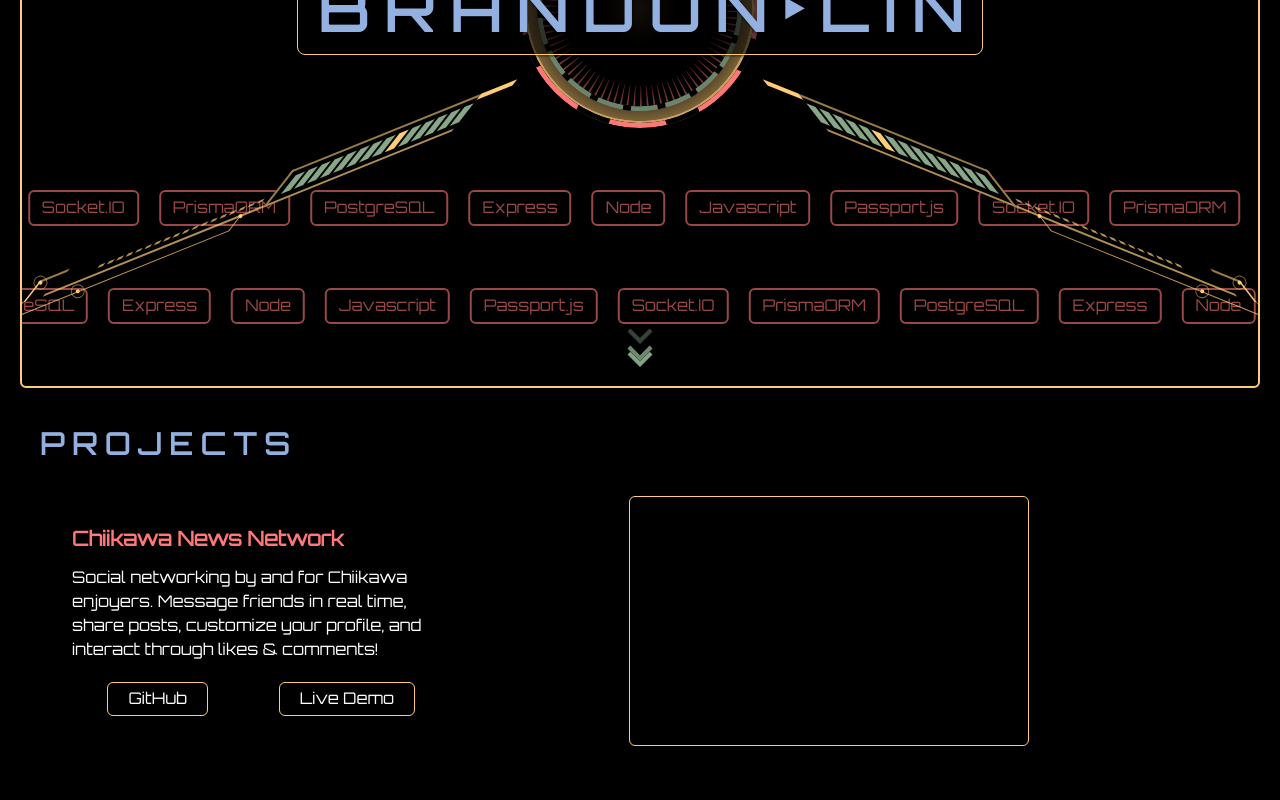
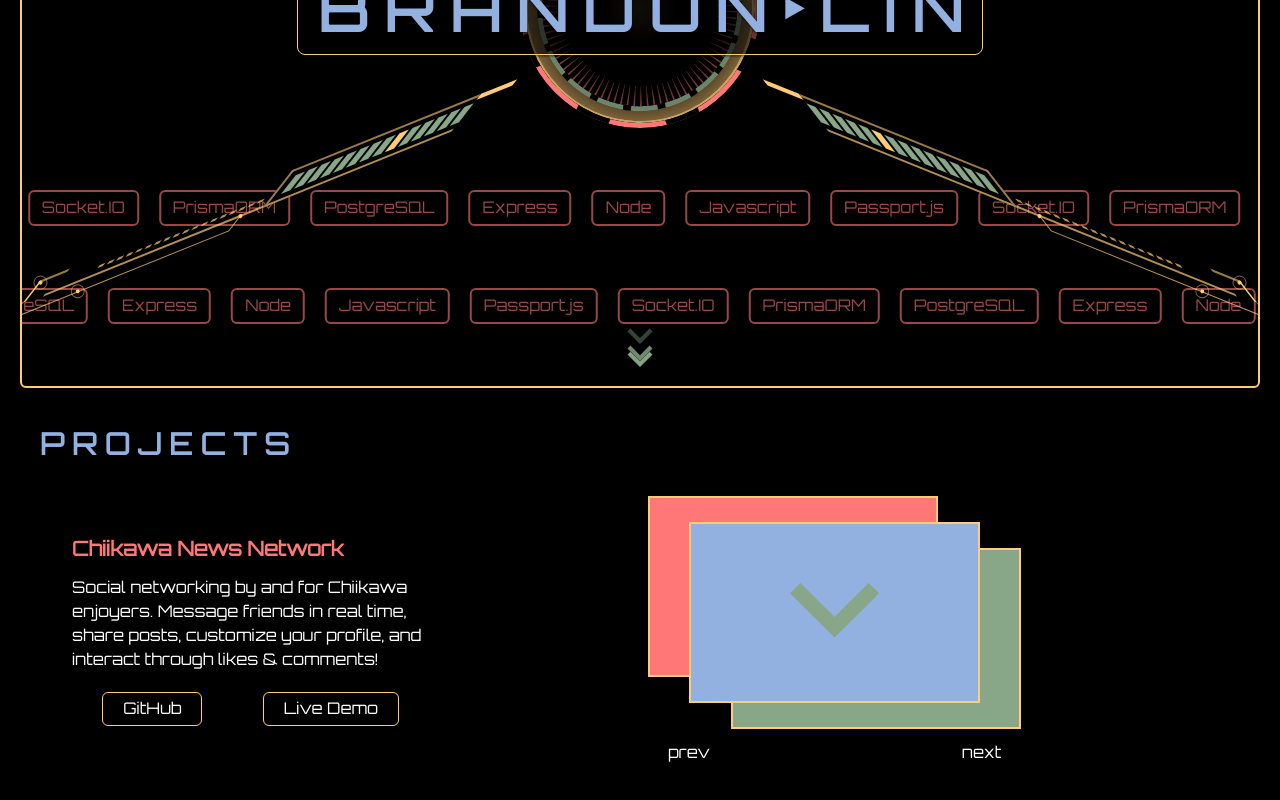
Before and after one commit to JellyRollJunior/personal-website, a React (Vite) app in the folder client/: page / in a window 1280 px wide. Shown: the part 392-1192 px from the top of the page. Built offline with nearby package versions, Linux system fonts and the light colour scheme.

Commit message:
Create image grid layout for image carousel

```diff
--- a/client/src/components/Projects.jsx
+++ b/client/src/components/Projects.jsx
@@ -1,13 +1,43 @@
+import { useState } from 'react';
+import image from '../assets/icons/arrow-down.svg';
+
+const ImageCarousel = ({ className, imageArray }) => {
+  const [imgIndex, setImgIndex] = useState(0);
+
+  return (
+    <div className={`isolate ${className}`}>
+      <div className="grid grid-cols-9">
+        <img
+          className="border-yellow bg-red z-0 col-span-7 col-start-1 row-span-7 row-start-1 aspect-16/10 w-full border-2"
+          src={imageArray[imgIndex % imageArray.length]}
+        />
+        <img
+          className="border-yellow bg-blue z-1 col-span-7 col-start-2 row-span-7 row-start-2 aspect-16/10 w-full border-2"
+          src={imageArray[(imgIndex + 1) % imageArray.length]}
+        />
+        <img
+          className="border-yellow bg-green z-0 col-span-7 col-start-3 row-span-7 row-start-3 aspect-16/10 w-full border-2"
+          src={imageArray[(imgIndex + 2) % imageArray.length]}
+        />
+      </div>
+      <div className='flex w-full justify-between px-5 mt-3'>
+        <button>prev</button>
+        <button>next</button>
+      </div>
+    </div>
+  );
+};
+
 const Projects = () => {
+  const images = [image, image, image];
+
   return (
     <>
       {/* temp hscreen for working purposes */}
       <section className="min-h-screen px-5">
-        <h2 className="text-blue text-3xl font-extrabold">
-          P R O J E C T S
-        </h2>
+        <h2 className="text-blue text-3xl font-extrabold">P R O J E C T S</h2>
         {/* Chiikawa News Network */}
-        <div className="grid grid-cols-3 mx-8 mt-8">
+        <div className="mx-8 mt-8 grid grid-cols-3 gap-8">
           <div className="self-center justify-self-center">
             <h3 className="text-red text-xl font-bold">
               Chiikawa News Network
@@ -17,18 +47,20 @@ const Projects = () => {
               real time, share posts, customize your profile, and interact
               through likes & comments!
             </p>
-            <div className="flex justify-around mt-5">
-              <button className="border-yellow border rounded-md px-5 py-1">
+            <div className="mt-5 flex justify-around">
+              <button className="border-yellow rounded-md border px-5 py-1">
                 GitHub
               </button>
-              <button className="border-yellow border rounded-md px-5 py-1">
+              <button className="border-yellow rounded-md border px-5 py-1">
                 Live Demo
               </button>
             </div>
           </div>
           <div className="col-span-2 flex items-center justify-center">
-            <div className="w-100  aspect-16/10 border-yellow rounded-md border">
-            </div>
+            <ImageCarousel
+            className='w-1/2'
+              imageArray={images}
+            />
           </div>
         </div>
       </section>
```
